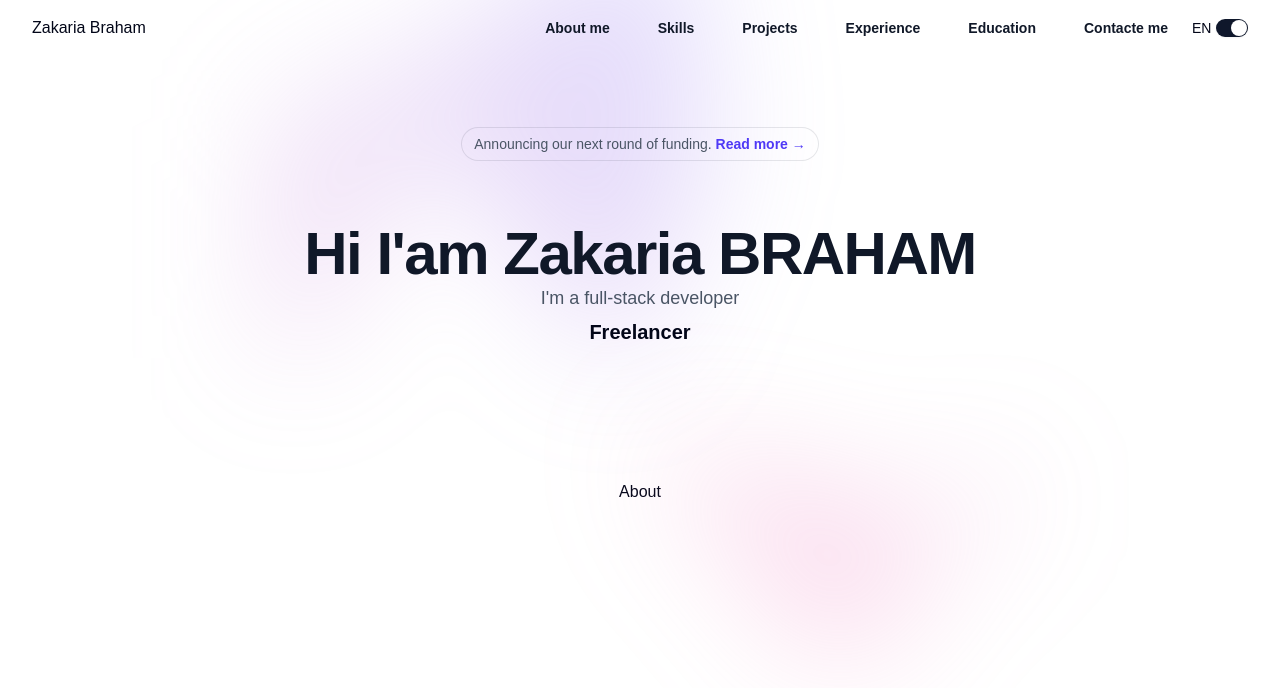
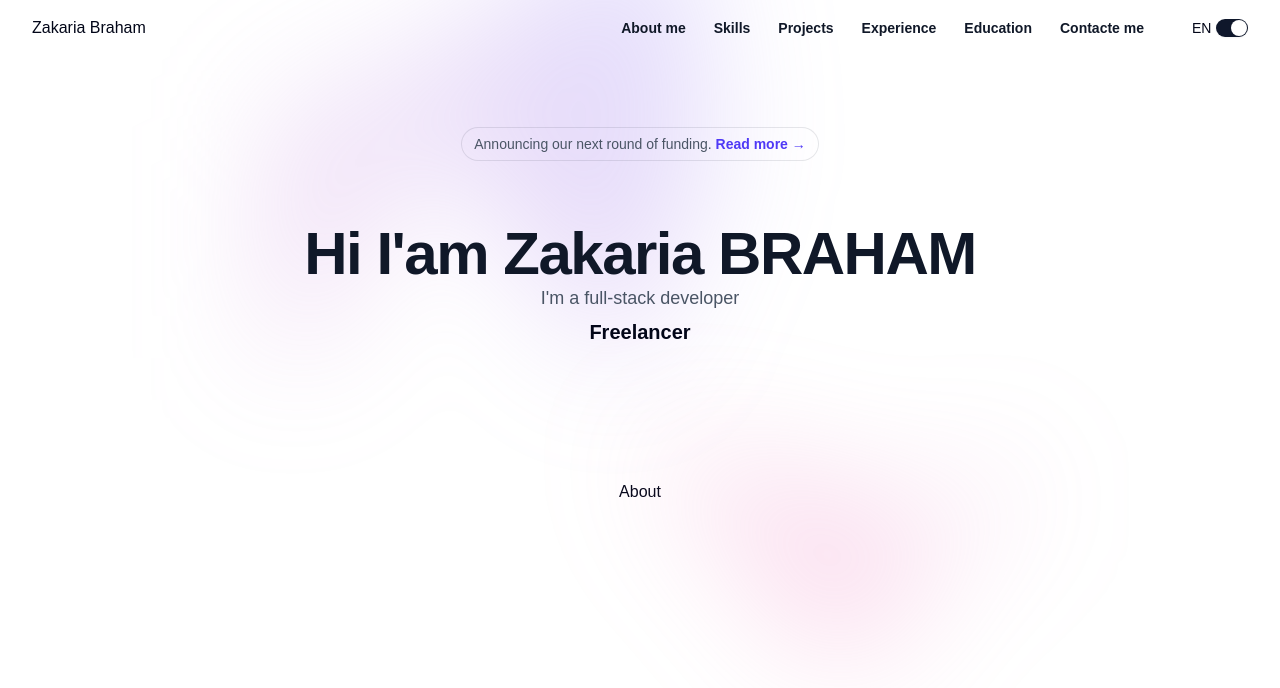
Before and after one commit to bramz-00/my-portfolio, a React (Vite) app: page / in a window 1280 px wide. Shown: the top 688 px of the page. Built offline with nearby package versions, Linux system fonts and the light colour scheme.

Commit message:
fix scroll mobile navbar

```diff
--- a/src/components/Header.tsx
+++ b/src/components/Header.tsx
@@ -4,7 +4,7 @@ import { useEffect, useState } from 'react'
 import { MobileNavbar } from './MobileNavbar';
 import { LanguageSwitcher } from './LanguageSwitcher';
 import { useTranslation } from 'react-i18next';
-import {    CiGrid42 } from "react-icons/ci";
+import { CiGrid42 } from "react-icons/ci";
 import { RxInfoCircled } from "react-icons/rx";
 import { TbChartDots3 } from "react-icons/tb";
 import { BsDiagram2 } from "react-icons/bs";
@@ -15,14 +15,14 @@ export default function Header() {
     const { t } = useTranslation();
 
     const navigation = [
-        { name: t("nav.about"),icon:RxInfoCircled, href: "#about", },
-        { name: t("nav.skills"),icon:TbChartDots3, href: "#skills" },
-        { name: t("nav.projects"),icon:BsDiagram2, href: "#projects" },
-        { name: t("nav.experience"),icon:CiGrid42, href: "#experience" },
-        { name: t("nav.education"), icon:IoSchoolOutline,href: "#education" },
-        { name: t("nav.contact-me"),icon:PiContactlessPaymentLight, href: "#contact-me" },
+        { name: t("nav.about"), icon: RxInfoCircled, href: "#about", },
+        { name: t("nav.skills"), icon: TbChartDots3, href: "#skills" },
+        { name: t("nav.projects"), icon: BsDiagram2, href: "#projects" },
+        { name: t("nav.experience"), icon: CiGrid42, href: "#experience" },
+        { name: t("nav.education"), icon: IoSchoolOutline, href: "#education" },
+        { name: t("nav.contact-me"), icon: PiContactlessPaymentLight, href: "#contact-me" },
 
-      ];
+    ];
 
     const [scrolled, setScrolled] = useState(false);
 
@@ -46,10 +46,10 @@ export default function Header() {
 
                             Zakaria Braham
                         </a>
-                        <div className='flex lg:gap-6  gap-2 items-center '>
+                        <div className='flex lg:gap-12  gap-2 items-center '>
 
 
-                            <div className="hidden lg:flex lg:gap-x-12 ">
+                            <div className="hidden lg:flex lg:gap-x-7 ">
                                 {navigation.map((item) => (
                                     <a key={item.name} href={item.href} className="text-sm/6 font-semibold text-gray-900">
                                         {item.name}
--- a/src/components/LanguageSwitcher.tsx
+++ b/src/components/LanguageSwitcher.tsx
@@ -16,6 +16,7 @@ export function LanguageSwitcher() {
       <Label htmlFor="lang-switch" className="w-4">{isEnglish ? "EN" : "FR"}</Label>
       <Switch
         id="lang-switch"
+        className="cursor-pointer"
         checked={isEnglish}
         onCheckedChange={(checked) => setIsEnglish(checked)}
       />
--- a/src/components/MobileNavbar.tsx
+++ b/src/components/MobileNavbar.tsx
@@ -15,6 +15,7 @@ import {
   DrawerTrigger,
 } from "@/components/ui/drawer"
 import { useTranslation } from "react-i18next"
+import { scrollToAndClose } from "@/utils/scrollTo";
 type NavItem = {
   name: string;
   href: string;
@@ -40,9 +41,9 @@ export function MobileNavbar({ navigation }: MobileNavbarProps) {
         </DrawerTrigger>
 
         <DrawerContent
-          className="left-0 top-20 fixed h-full w-full bg-white shadow-md border-r z-50 transition-transform duration-300 ease-in-out transform"
+          className="left-0 top-0 fixed h-full w-full bg-white shadow-md border-r z-50 transition-transform duration-300 ease-in-out transform"
         >
-          <div className="h-full flex flex-col">
+          <div className="h-full flex flex-col overflow-y-auto">
             <DrawerHeader>
               <DrawerTitle></DrawerTitle>
               <DrawerDescription></DrawerDescription>
@@ -53,14 +54,19 @@ export function MobileNavbar({ navigation }: MobileNavbarProps) {
               {navigation.map((item, idx) => {
                 const IconComponent = item.icon;
                 return (
-                  <a  key={idx} href={item.href} className="border rounded-lg py-2 w-full flex items-center justify-between px-12 gap-7">
-                    <span className="text-lg font-medium hover:underline  ">
+                  <a
+                    key={idx}
+                    href={item.href}
+                    onClick={() => scrollToAndClose(item.href, () => setIsOpen(false))} className="border rounded-lg py-2 w-full flex items-center justify-between px-12 gap-7"
+                  >
+                    <span className="text-lg font-medium hover:underline">
                       {t(item.name)}
                     </span>
                     <IconComponent className="text-2xl" />
                   </a>
-                )
+                );
               })}
+
             </div>
 
             <DrawerFooter>
--- a/src/index.css
+++ b/src/index.css
@@ -128,3 +128,15 @@
 body {
   font-family: 'Bricolage Grotesque Variable', sans-serif;
 }
+
+/* Webkit Browsers */
+::-webkit-scrollbar {
+  width: 8px;
+}
+
+::-webkit-scrollbar-thumb {
+  background:transparent; /* blue-500 */
+}
+::-webkit-scrollbar-thumb:hover {
+  background: transparent; /* blue-600 */
+}
--- /dev/null
+++ b/src/utils/scrollTo.ts
@@ -0,0 +1,9 @@
+export function scrollToAndClose(
+    href: string,
+    onClose: () => void,
+    options: ScrollIntoViewOptions = { behavior: "smooth" }
+  ) {
+    const el = document.querySelector(href);
+    if (el) el.scrollIntoView(options);
+    setTimeout(onClose, 100);
+  }
```
